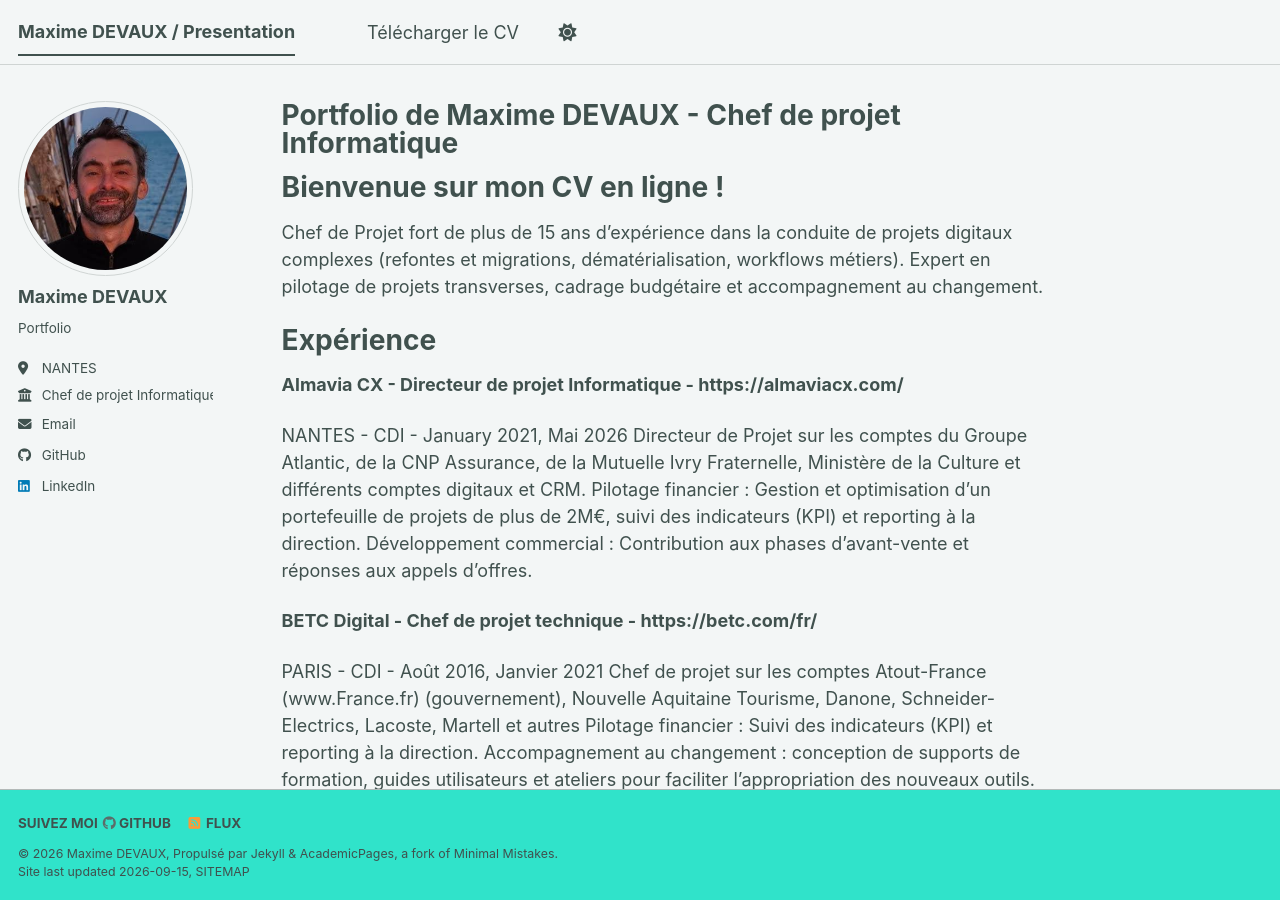
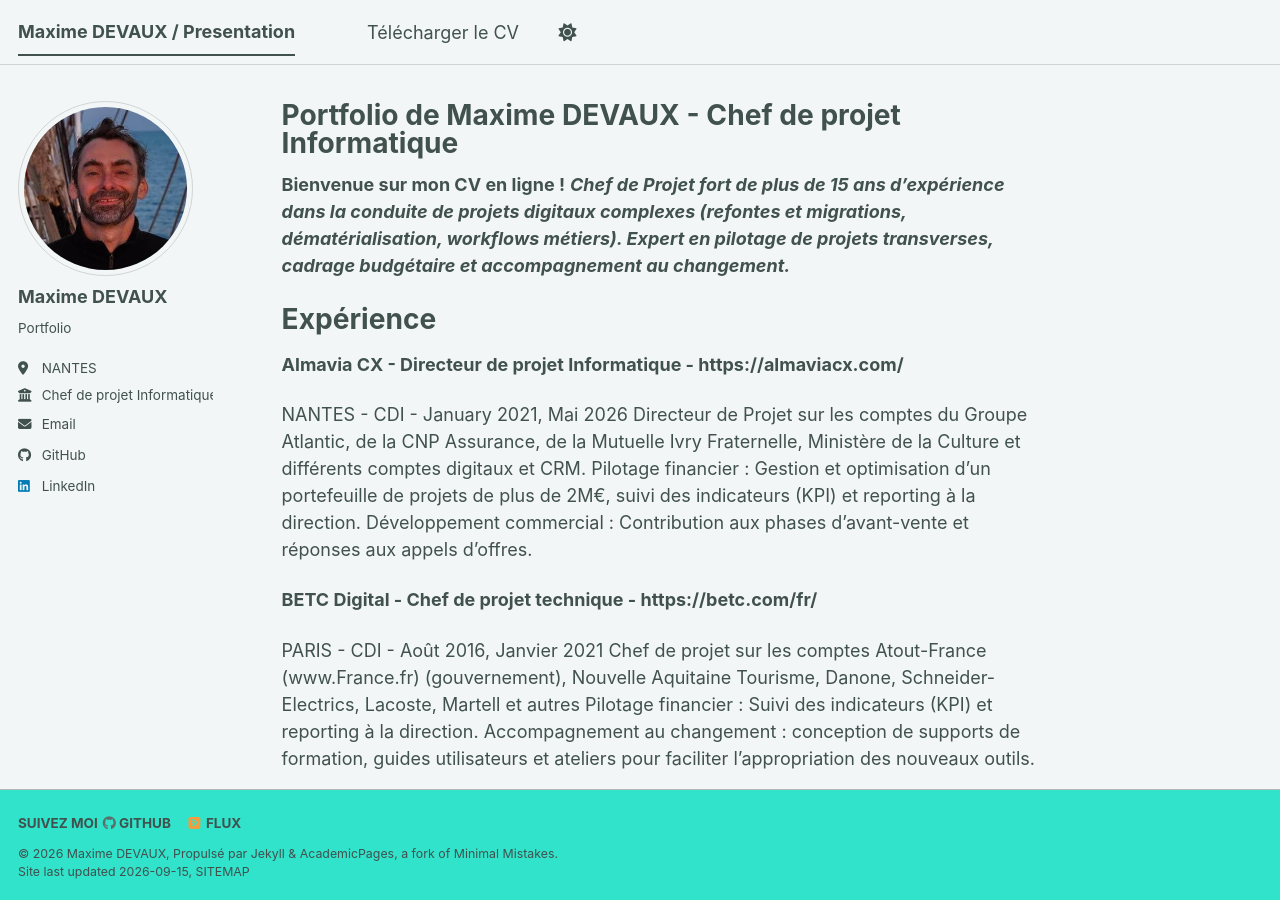
Before and after one commit to maximedevaux/maximedevaux.github.io, a Jekyll site: the page built from _pages/about.md, in a window 1280 px wide and 900 px high. Built offline with Jekyll 4.4.1, drawn with Linux system fonts in a browser that asks for light colours; a style sheet for code colours, icons or effects is not loaded.

```diff
--- a/_pages/about.md
+++ b/_pages/about.md
@@ -7,11 +7,10 @@ redirect_from:
   - /about.html
 ---
 
-Bienvenue sur mon CV en ligne !
-======
-Chef de Projet fort de plus de 15 ans d'expérience dans la conduite de projets digitaux complexes (refontes et
+**Bienvenue sur mon CV en ligne !**
+***Chef de Projet fort de plus de 15 ans d'expérience dans la conduite de projets digitaux complexes (refontes et
 migrations, dématérialisation, workflows métiers).
-Expert en pilotage de projets transverses, cadrage budgétaire et accompagnement au changement.
+Expert en pilotage de projets transverses, cadrage budgétaire et accompagnement au changement.***
 
 
 
```
